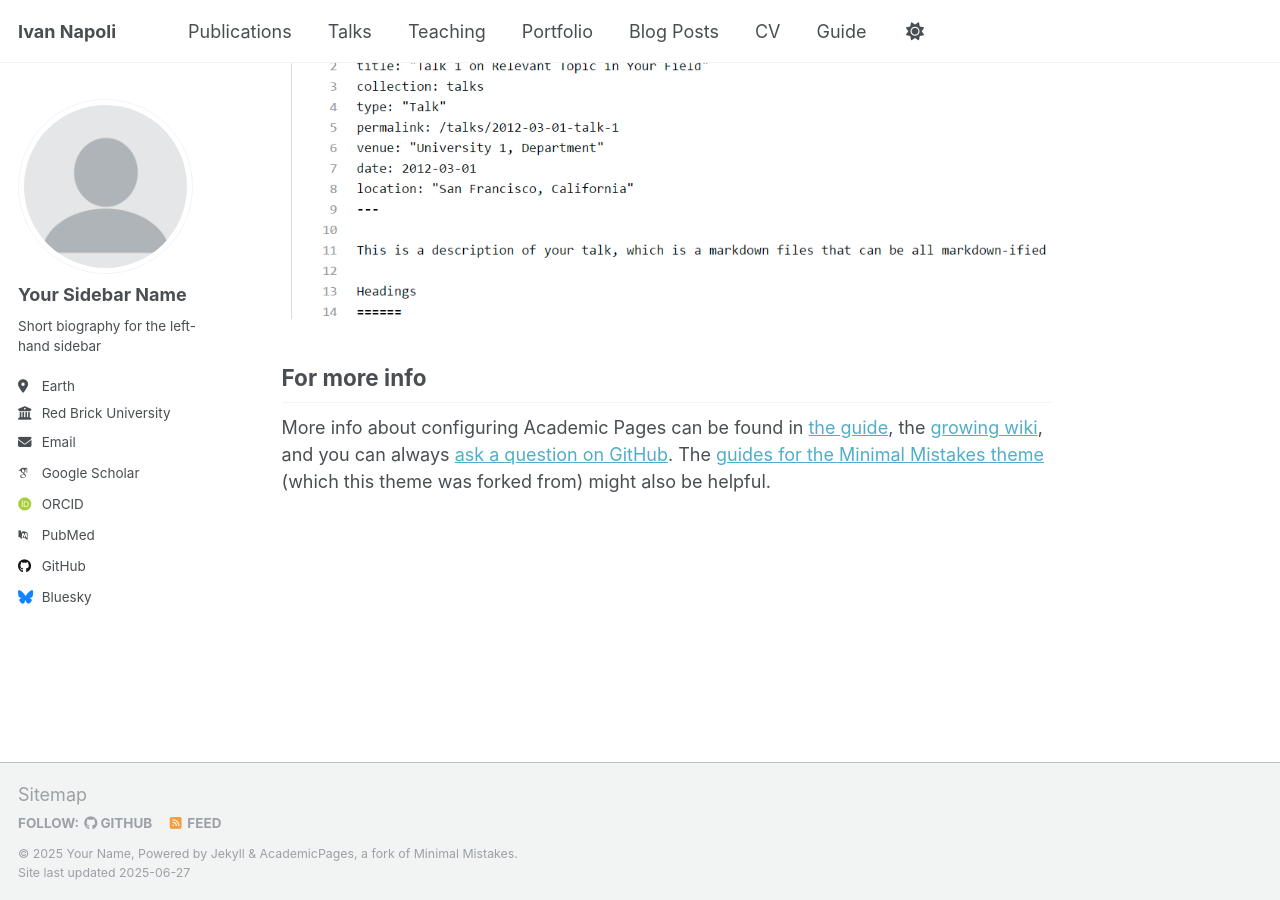
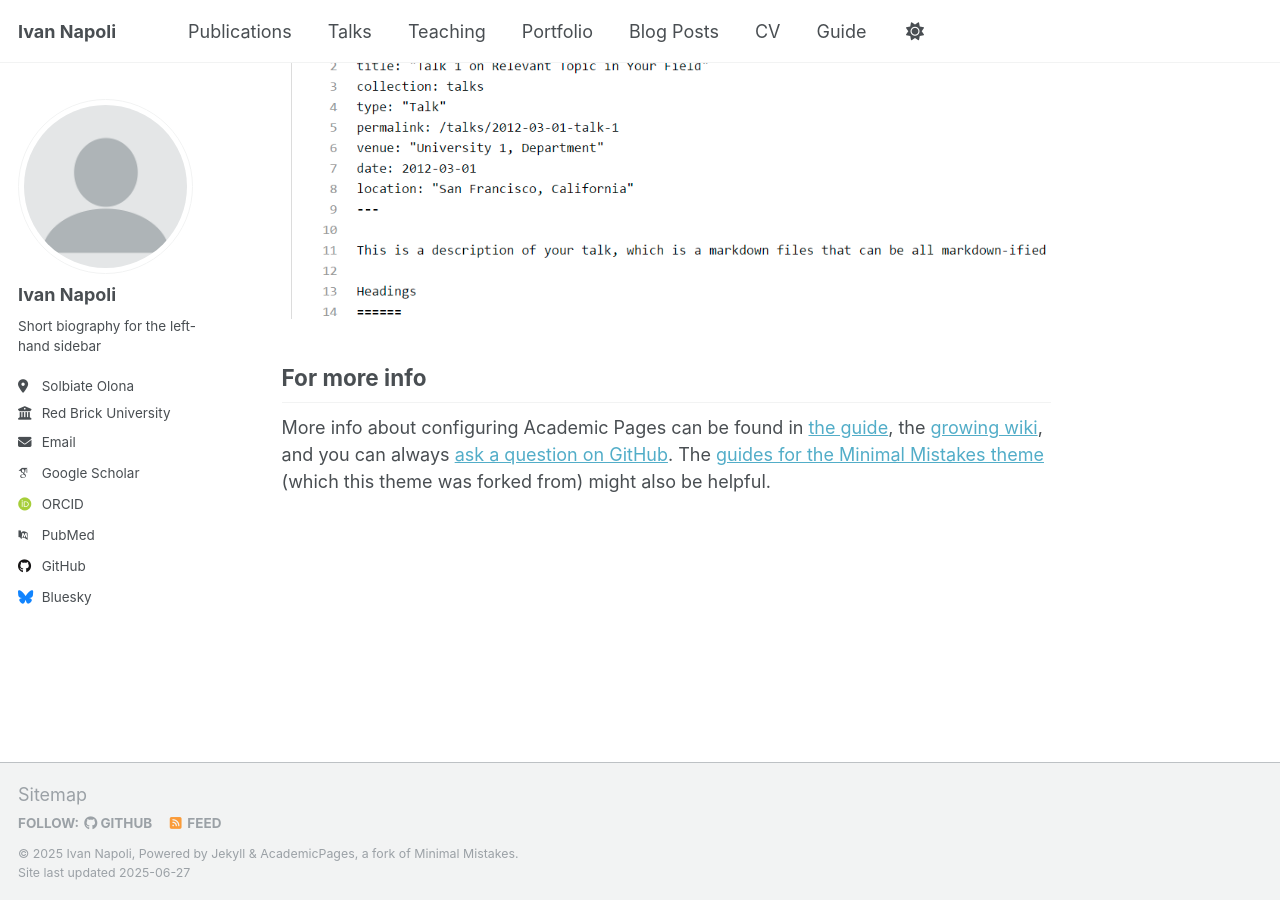
Before and after one commit to IvanNapo/IvanNapo.github.io, a Jekyll site: the page built from _pages/about.md, in a window 1280 px wide and 900 px high, scrolled down 2636 px. Built offline with Jekyll 4.4.1, drawn with Linux system fonts in a browser that asks for light colours; some web fonts are replaced.

Commit message:
Update _config.yml

```diff
--- a/_config.yml
+++ b/_config.yml
@@ -8,10 +8,10 @@
 
 # Basic Site Settings
 locale                   : "en-US"
-site_theme               : "sunrise"
+site_theme               : "default"
 title                    : "Ivan Napoli"
 title_separator          : "-"
-name                     : &name "Your Name"
+name                     : &name "Ivan Napoli"
 description              : &description "personal description"
 url                      : https://academicpages.github.io # the base hostname & protocol for your site e.g. "https://[your GitHub username].github.io" or if you already have some other page hosted on Github then use "https://[your GitHub username].github.io/[Your Repo Name]"
 baseurl                  : "" # the subpath of your site, e.g. "/blog"
@@ -23,10 +23,10 @@ repository               : "academicpages/academicpages.github.io"
 author:
   # Biographic information
   avatar           : "profile.png"
-  name             : "Your Sidebar Name"
+  name             : "Ivan Napoli"
   pronouns         : # example: "she/her"
   bio              : "Short biography for the left-hand sidebar"
-  location         : "Earth"
+  location         : "Solbiate Olona"
   employer         : "Red Brick University"
   uri              : # URL
   email            : "none@example.org"
```
